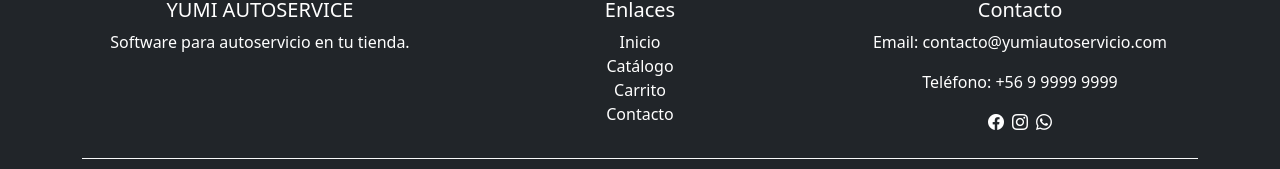
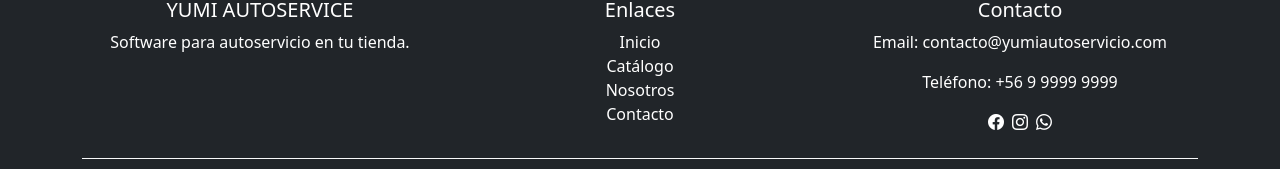
Before and after one commit to puliv/yumi, a React (Vite) app: page /productos in a window 1280 px wide. Shown: the part 1268-1437 px from the top of the page. Built offline with nearby package versions, Linux system fonts and the light colour scheme.

Commit message:
Se  actualiza menú footer.

```diff
--- a/src/components/Footer.jsx
+++ b/src/components/Footer.jsx
@@ -19,7 +19,7 @@ function Footer() {
             <ul className="list-unstyled">
               <li><a href="/" className="text-white text-decoration-none">Inicio</a></li>
               <li><a href="/catalogo" className="text-white text-decoration-none">Catálogo</a></li>
-              <li><a href="/carrito" className="text-white text-decoration-none">Carrito</a></li>
+              <li><a href="/quienes-somos" className="text-white text-decoration-none">Nosotros</a></li>
               <li><a href="/contacto" className="text-white text-decoration-none">Contacto</a></li>
             </ul>
           </div>
```
